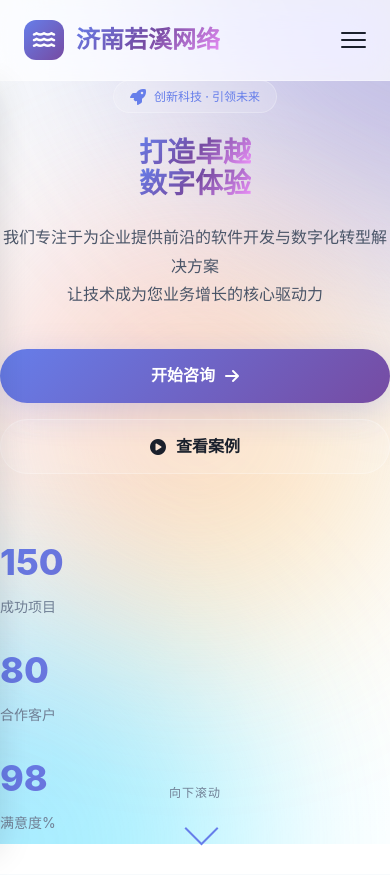
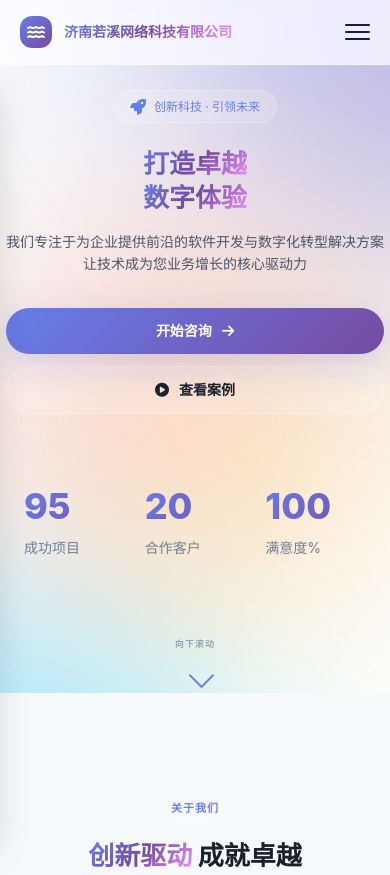
Before and after one commit to chinarui-na/ruoxi-website, a plain HTML site: page index.html in a window 390 px wide. Shown: the top 875 px of the page. Drawn offline with Linux system fonts and the light colour scheme.

Commit message:
feat: 优化移动端样式

```diff
--- a/css/style.css
+++ b/css/style.css
@@ -1433,6 +1433,31 @@ section {
 }
 
 @media (max-width: 768px) {
+    /* 导航栏优化 */
+    .navbar {
+        padding: 16px 0;
+    }
+
+    .navbar.scrolled {
+        padding: 12px 0;
+    }
+
+    .nav-container {
+        padding: 0 20px;
+    }
+
+    /* Logo 优化 */
+    .logo-text {
+        font-size: 15px;
+        white-space: nowrap;
+    }
+
+    .logo-icon {
+        width: 36px;
+        height: 36px;
+        font-size: 18px;
+    }
+
     .nav-menu {
         position: fixed;
         top: 80px;
@@ -1464,31 +1489,69 @@ section {
 
     .hero {
         min-height: auto;
-        padding: 80px 0 40px;
+        padding: 100px 0 80px;
     }
 
     .hero-title {
-        font-size: 36px;
+        font-size: 32px;
+        line-height: 1.3;
+        margin-bottom: 16px;
     }
 
     .hero-subtitle {
-        font-size: 16px;
+        font-size: 15px;
+        line-height: 1.6;
+        margin-bottom: 32px;
     }
 
     .hero-buttons {
         flex-direction: column;
         width: 100%;
+        gap: 12px;
+        margin-bottom: 48px;
     }
 
     .btn {
         width: 100%;
         justify-content: center;
+        padding: 14px 24px;
+        font-size: 15px;
     }
 
     .hero-stats {
-        grid-template-columns: 1fr;
-        gap: 24px;
+        grid-template-columns: repeat(3, 1fr);
+        gap: 12px;
         text-align: center;
+        padding: 0 16px;
+        margin-bottom: 60px;
+    }
+
+    .stat-item {
+        padding: 20px 8px;
+    }
+
+    .stat-number {
+        font-size: 32px;
+        margin-bottom: 6px;
+    }
+
+    .stat-label {
+        font-size: 12px;
+        line-height: 1.3;
+    }
+
+    /* 滚动指示器调整 */
+    .scroll-indicator {
+        bottom: 20px;
+    }
+
+    .scroll-indicator span {
+        font-size: 10px;
+    }
+
+    .scroll-arrow {
+        width: 20px;
+        height: 20px;
     }
 
     .section-title {
@@ -1541,8 +1604,28 @@ section {
         padding: 0 16px;
     }
 
+    /* Logo 进一步优化 */
+    .logo-text {
+        font-size: 14px;
+    }
+
+    .logo-icon {
+        width: 32px;
+        height: 32px;
+        font-size: 16px;
+    }
+
+    .hero {
+        padding: 90px 0 70px;
+    }
+
     .hero-title {
-        font-size: 28px;
+        font-size: 26px;
+        line-height: 1.3;
+    }
+
+    .hero-subtitle {
+        font-size: 14px;
     }
 
     .hero-badge {
@@ -1550,12 +1633,52 @@ section {
         padding: 6px 16px;
     }
 
+    .btn {
+        padding: 12px 20px;
+        font-size: 14px;
+    }
+
+    .hero-stats {
+        grid-template-columns: repeat(3, 1fr);
+        gap: 8px;
+        padding: 0 12px;
+        margin-bottom: 50px;
+    }
+
+    .stat-item {
+        padding: 16px 6px;
+    }
+
+    .stat-number {
+        font-size: 28px;
+        margin-bottom: 4px;
+    }
+
+    .stat-label {
+        font-size: 11px;
+        line-height: 1.2;
+    }
+
+    /* 滚动指示器进一步调整 */
+    .scroll-indicator {
+        bottom: 15px;
+    }
+
+    .scroll-indicator span {
+        font-size: 9px;
+    }
+
+    .scroll-arrow {
+        width: 18px;
+        height: 18px;
+    }
+
     .section-badge {
         font-size: 11px;
     }
 
     .section-title {
-        font-size: 28px;
+        font-size: 26px;
     }
 
     .about-features {
--- a/index.html
+++ b/index.html
@@ -22,7 +22,7 @@
                 <div class="logo-icon">
                     <i class="fas fa-water"></i>
                 </div>
-                <span class="logo-text">济南若溪网络</span>
+                <span class="logo-text">济南若溪网络科技有限公司</span>
             </div>
             <ul class="nav-menu">
                 <li><a href="#hero" class="nav-link">首页</a></li>
@@ -68,15 +68,15 @@
             </div>
             <div class="hero-stats">
                 <div class="stat-item">
-                    <div class="stat-number" data-target="150">0</div>
+                    <div class="stat-number" data-target="95">0</div>
                     <div class="stat-label">成功项目</div>
                 </div>
                 <div class="stat-item">
-                    <div class="stat-number" data-target="80">0</div>
+                    <div class="stat-number" data-target="20">0</div>
                     <div class="stat-label">合作客户</div>
                 </div>
                 <div class="stat-item">
-                    <div class="stat-number" data-target="98">0</div>
+                    <div class="stat-number" data-target="100">0</div>
                     <div class="stat-label">满意度%</div>
                 </div>
             </div>
@@ -147,11 +147,11 @@
             </div>
             <div class="about-features">
                 <div class="feature-item">
-                    <div class="feature-number">5+</div>
+                    <div class="feature-number">10+</div>
                     <div class="feature-label">年行业经验</div>
                 </div>
                 <div class="feature-item">
-                    <div class="feature-number">20+</div>
+                    <div class="feature-number">10+</div>
                     <div class="feature-label">技术专家</div>
                 </div>
                 <div class="feature-item">
```
Also changed, not shown: 1 other file.
